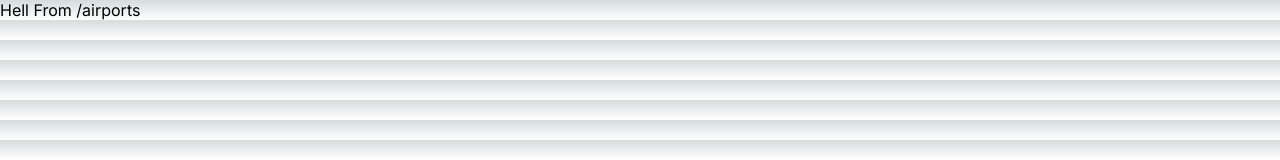
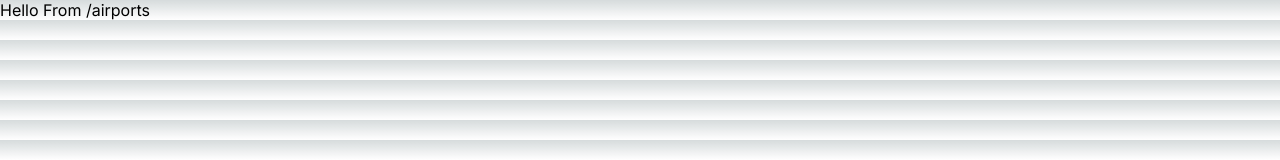
Before and after one commit to abrown025/csci409sp24-project-ajbrow12, a Next.js app in the folder airport-info/: page /airports in a window 1280 px wide. Shown: the top 160 px of the page. Built offline with nearby package versions, Linux system fonts and the light colour scheme.

Commit message:
Added Airports route

```diff
--- a/airport-info/src/app/airports/page.tsx
+++ b/airport-info/src/app/airports/page.tsx
@@ -1,5 +1,5 @@
 export default function Airports() {
     return (
-        <div>Hell From /airports</div>
+        <div>Hello From /airports</div>
     );
 }
```
